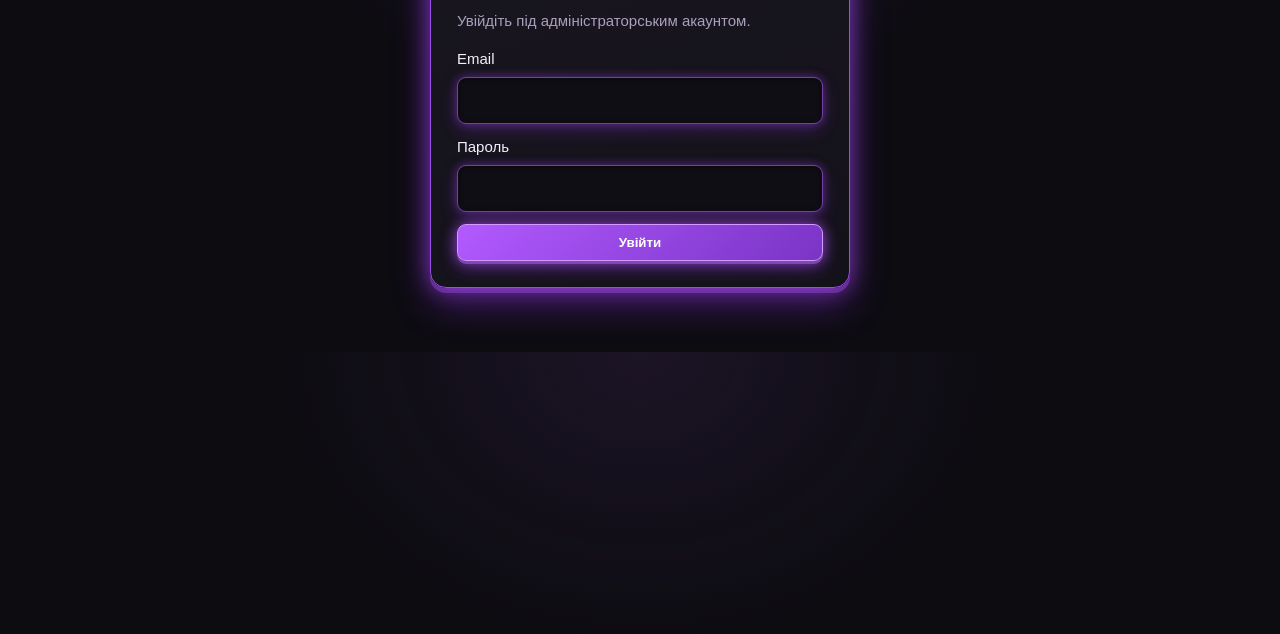
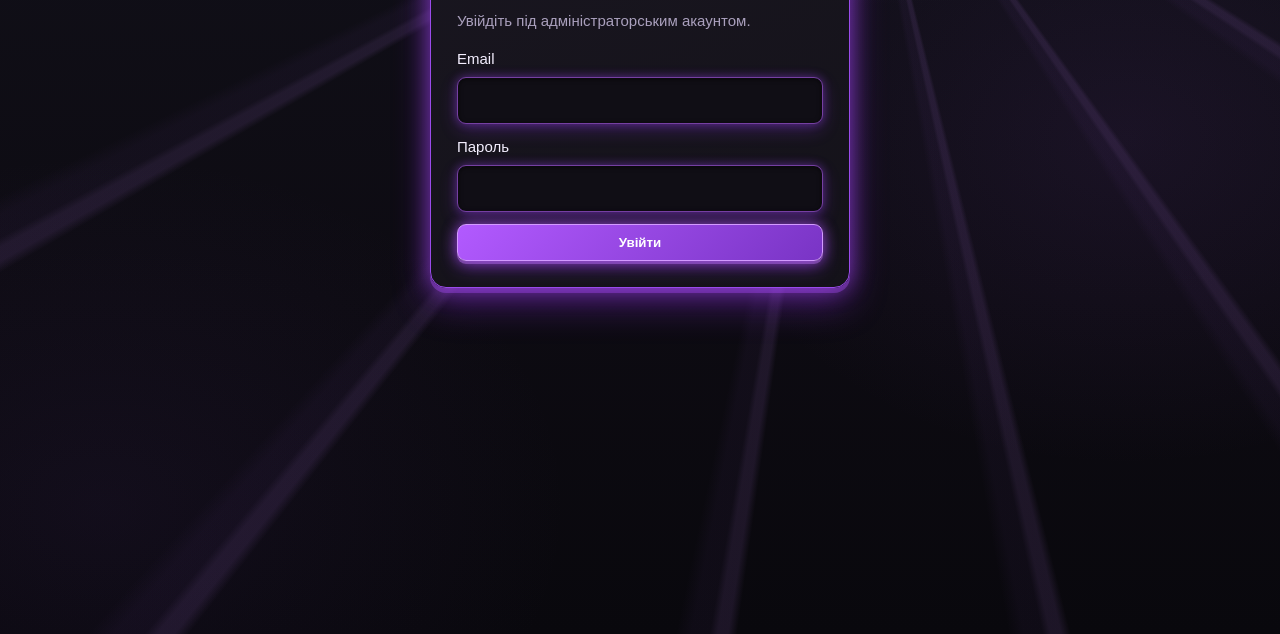
Before and after one commit to Looksitess/SalonkrasiAmulet, a plain HTML site: page admin/forum.html in a window 1280 px wide. Shown: the part 166-800 px from the top of the page. Drawn offline with nearby package versions, Linux system fonts and the light colour scheme.

Commit message:
Add underwater violet light rays to forum background

```diff
--- a/admin/forum.html
+++ b/admin/forum.html
@@ -121,6 +121,35 @@ button:hover,.button:hover{
 .login{background:linear-gradient(160deg,#191620,#141219);border:1px solid #9a4bea;box-shadow:0 0 22px rgba(174,75,255,.58),0 16px 36px rgba(145,48,235,.42),0 5px 0 rgba(181,91,255,.36)}
 .stat strong{color:#fff4ff;text-shadow:0 0 15px rgba(195,111,255,.65)}
 
+
+/* Background only: soft underwater violet sun rays */
+body{
+  background-color:#0b0a10 !important;
+  background-image:
+    radial-gradient(ellipse 52% 34% at 67% -5%,
+      rgba(205,151,255,.34) 0%,
+      rgba(160,91,225,.20) 24%,
+      rgba(111,55,164,.08) 53%,
+      transparent 78%),
+    repeating-conic-gradient(
+      from 208deg at 67% -7%,
+      transparent 0deg 10deg,
+      rgba(195,130,255,.105) 10.6deg 11.3deg,
+      rgba(155,91,225,.045) 11.8deg 13deg,
+      transparent 14deg 22deg
+    ),
+    radial-gradient(ellipse 44% 54% at 88% 38%,
+      rgba(112,61,159,.12), transparent 76%),
+    radial-gradient(ellipse 48% 58% at 8% 84%,
+      rgba(91,53,139,.10), transparent 76%),
+    linear-gradient(180deg,#111019 0%,#0d0b12 58%,#09080d 100%) !important;
+  background-attachment:fixed !important;
+  background-size:cover !important;
+}
+@media (prefers-reduced-motion: reduce){
+  body{background-attachment:scroll !important}
+}
+
 </style>
 </head>
 <body>
```
